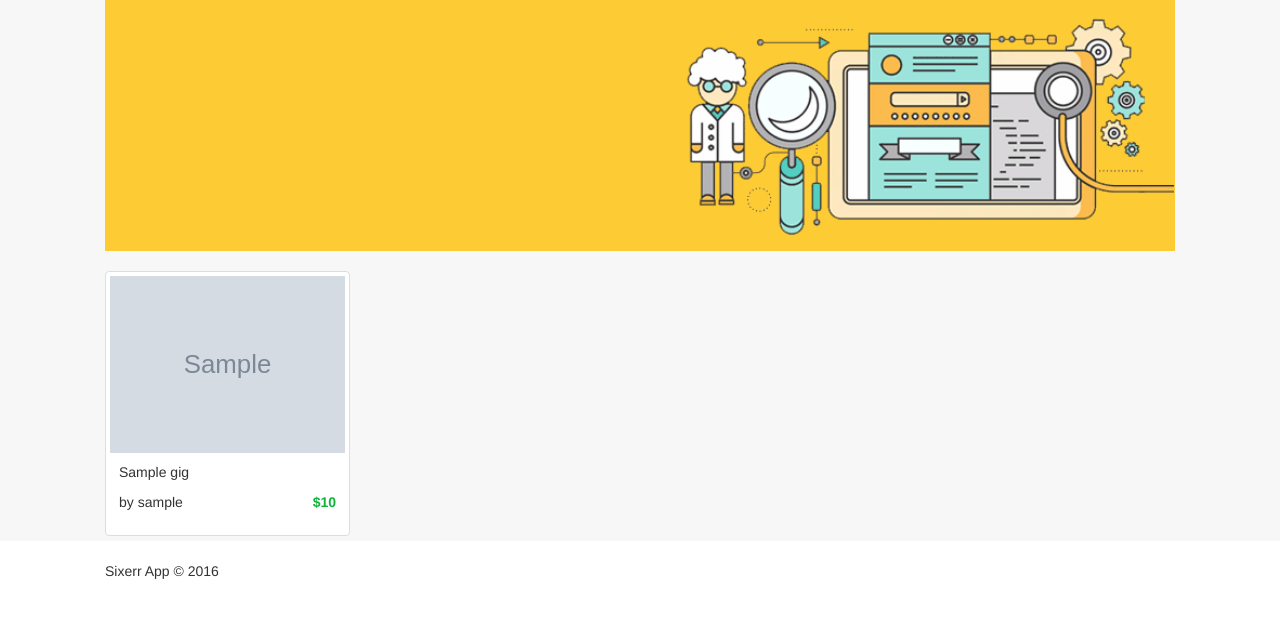
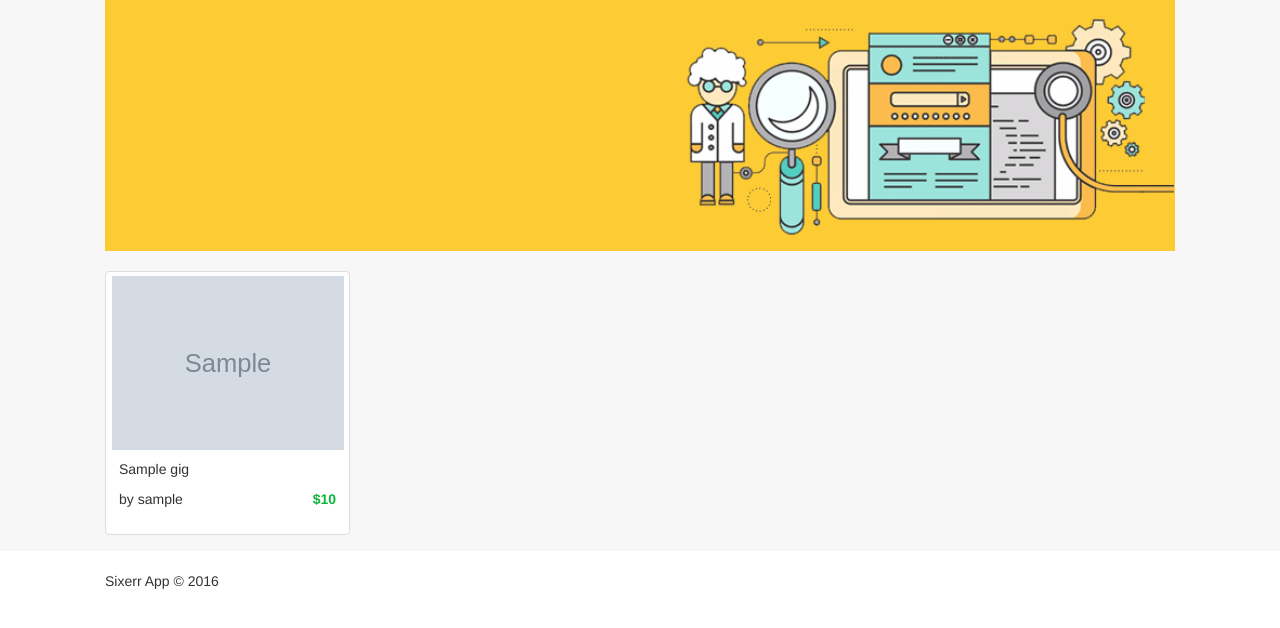
Before and after one commit to SophieYLiu/django_sixerr, a Django app: template sixerrapp/templates/home.html in a window 1280 px wide. Shown: the part 81-709 px from the top of the page. Run offline with Django 3.2, Linux system fonts and the light colour scheme; the template is opened without the code that fills it: most values are stand-ins (such as "Sample title", 1, 10 or a date in 2020); grey boxes marked "Sample" are stand-in pictures; some libraries are stand-ins or nearby versions.

Commit message:
change home format

```diff
--- a/sixerrapp/templates/home.html
+++ b/sixerrapp/templates/home.html
@@ -7,12 +7,13 @@
 			<img src="{% static 'img/banner.gif' %}" class="banner">
 		</div>
 		{% for gig in gigs %}
-			<div class="col-md-3" style="height: 270px;">
+			<div class="col-md-3" style="height: 280px;">
 				<div class="thumbnail">
-					<div >
-						<a href="{% url 'gig_detail' gig.id %}"><img src="/media/{{ gig.photo }}"></a>
+					<div style="height: 174px;">
+						<a href="{% url 'gig_detail' gig.id %}" ><img src="/media/{{ gig.photo }}" style="max-height: 174px; max-width: 235px; "></a>
 					</div>
-					<div class="caption">
+
+					<div class="caption" style="height: 90px; max-height: 80px; max-width: 235px;">
 						<p><a href="{% url 'gig_detail' gig.id %}">{{ gig.title }}</a></p>
 						<p><span>by <a href="{% url 'profile' gig.user.username %}">{{ gig.user.username }}</a></span><b class="green pull-right">${{ gig.price }}</b></p>
 					</div>
```
Also changed, not shown: sixerr/settings.py (+16 -1 lines), media/gigs/20160203041326244_af7e5ab9.jpeg (added), media/gigs/Anaheim_Angels3.jpg (added), media/gigs/HTCIA.jpg (added), media/gigs/Profile_Mario.aead314d435d8e52d9a4e92a6f799c4eee08081e.jpg (added), media/gigs/colormyworld_mm.jpg (added), media/gigs/colormyworld_mm_D2lOBwP.jpg (added), media/gigs/colormyworld_mm_qJrBQxn.jpg (added), media/gigs/colormyworld_mm_ttaTLII.jpg (added), media/gigs/colormyworld_mm_x8I3lsb.jpg (added), media/gigs/header.jpg (added), media/gigs/heroku-copy.jpg (added), media/gigs/hqdefault.jpg (added), media/gigs/python-django-logo.jpg (added), 1 more files.
